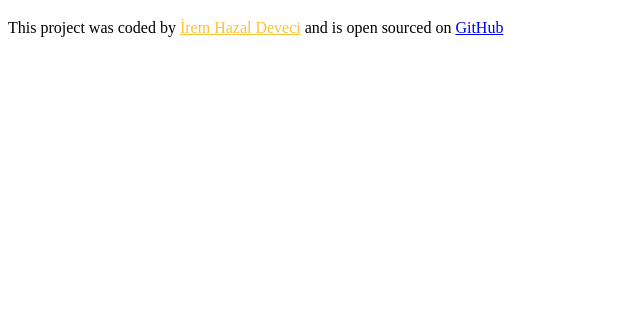
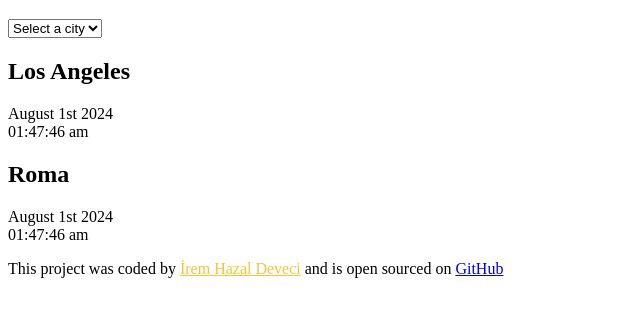
Before and after one commit to iremhazald/world-clock, a plain HTML site: page index.html in a window 1280 px wide. Shown: the part 61-378 px from the top of the page, without its empty margins (0-640 px from the left). Drawn offline with Linux system fonts and the light colour scheme.

Commit message:
Added the basic HTML

```diff
--- a/index.html
+++ b/index.html
@@ -7,7 +7,23 @@
     <link rel="stylesheet" href="src/style.css" />
   </head>
   <body>
-    <h1>World Clock</h1>
+    <div id="container">
+      <h1>World Clock</h1>
+      <select>
+        <option value="">Select a city</option>
+        <option value="istanbul">Istanbul</option>
+        <option value="tokyo">Tokyo</option>
+        <option value="toronto">Toronto</option>
+      </select>
+      <div class="city">
+        <h2>Los Angeles</h2>
+        <div class="date">August 1st 2024</div>
+        <div class="time">01:47:46 am</div>
+        <h2>Roma</h2>
+        <div class="date">August 1st 2024</div>
+        <div class="time">01:47:46 am</div>
+      </div>
+    </div>
     <footer>
       <p>
         This project was coded by
```
